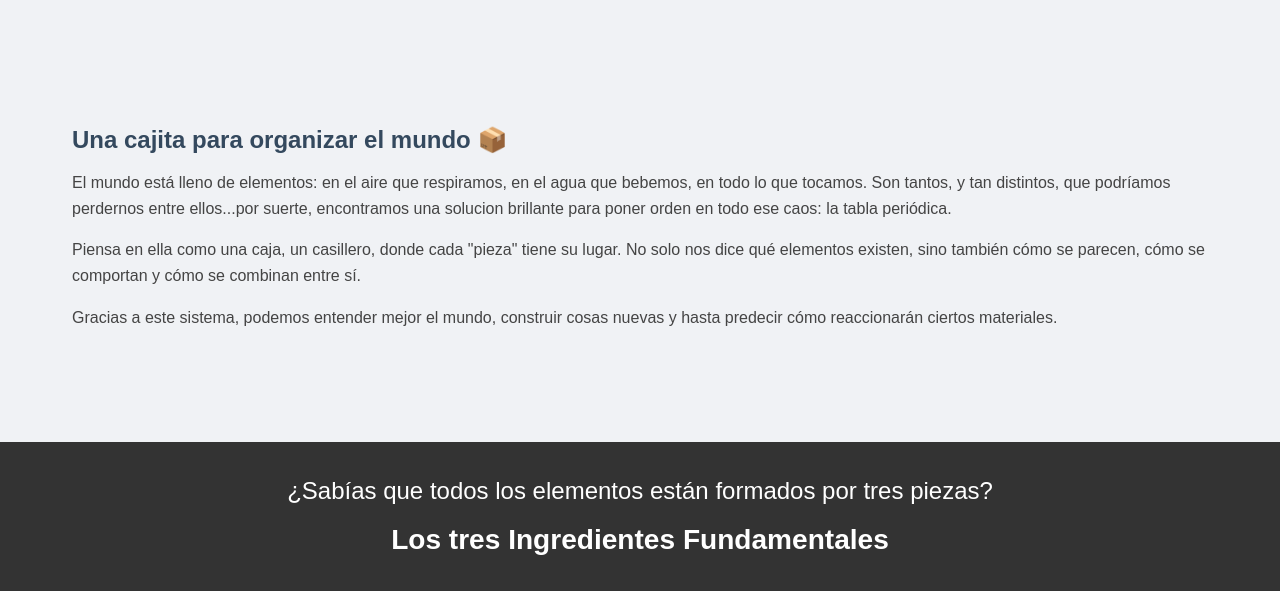
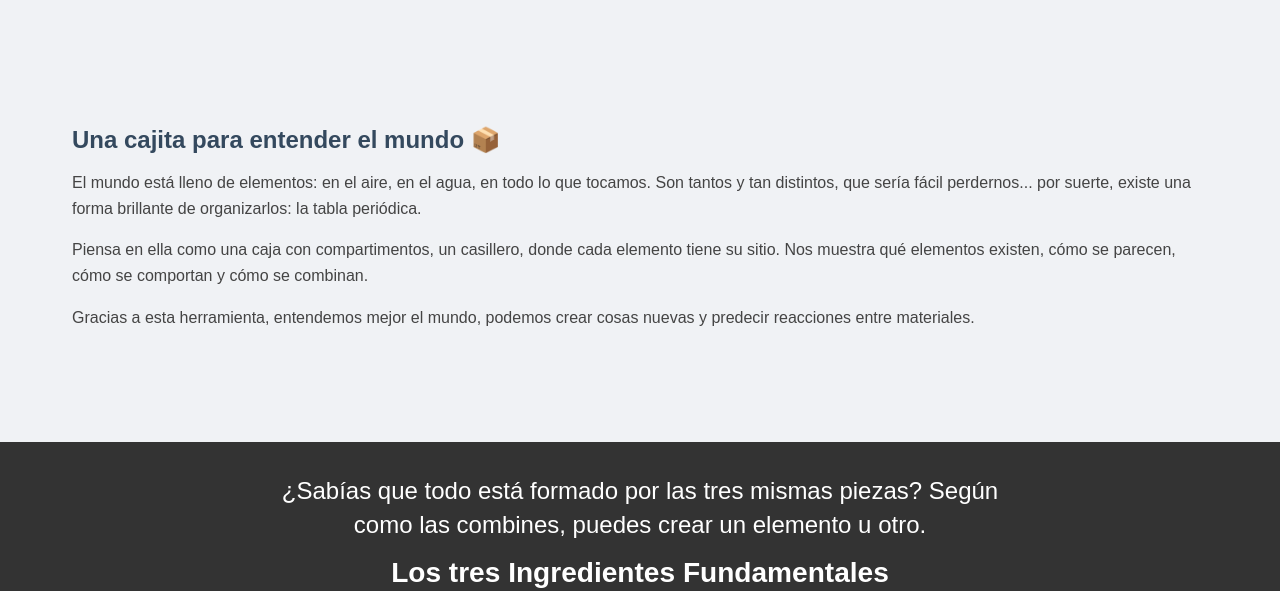
Before and after one commit to CeliaMi/periodic-table-project, a plain HTML site: page index.html in a window 1280 px wide. Shown: the part 1801-2392 px from the top of the page. Drawn offline with Linux system fonts and the light colour scheme; grey boxes are pictures that could not be loaded.

```diff
--- a/index.html
+++ b/index.html
@@ -100,18 +100,24 @@
     <div class="container">
         <div class="info-section">
 
-            <h3>Una cajita para organizar el mundo 📦</h3>
+            <h3>Una cajita para entender el mundo 📦</h3>
             <p>
-                El mundo está lleno de elementos: en el aire que respiramos, en el agua que bebemos, en todo lo que tocamos. Son tantos, y tan distintos, que podríamos perdernos entre ellos...por suerte, encontramos una solucion brillante para poner orden en todo ese caos: la tabla periódica.</p>
+            El mundo está lleno de elementos: en el aire, en el agua, en todo lo que tocamos. Son tantos y tan distintos, que sería fácil perdernos... por suerte, existe una forma brillante de organizarlos: la tabla periódica.
+            </p>
 
-<p>Piensa en ella como una caja, un casillero, donde cada "pieza" tiene su lugar. No solo nos dice qué elementos existen, sino también cómo se parecen, cómo se comportan y cómo se combinan entre sí.</p>
+            <p>
+            Piensa en ella como una caja con compartimentos, un casillero, donde cada elemento tiene su sitio. Nos muestra qué elementos existen, cómo se parecen, cómo se comportan y cómo se combinan.
+            </p>
 
-<p>Gracias a este sistema, podemos entender mejor el mundo, construir cosas nuevas y hasta predecir cómo reaccionarán ciertos materiales.</p>
+            <p>
+            Gracias a esta herramienta, entendemos mejor el mundo, podemos crear cosas nuevas y predecir reacciones entre materiales.
+            </p>
+
     </div>
     </div>
         <div class="atomic">
             <div class="atomic-content">
-                <p> ¿Sabías que todos los elementos están formados por tres piezas?</p>
+                <p> ¿Sabías que todo está formado por las tres mismas piezas? Según como las combines, puedes crear un elemento u otro.</p>
                 <h3>Los tres Ingredientes Fundamentales</h3>
 
             </div>
```
